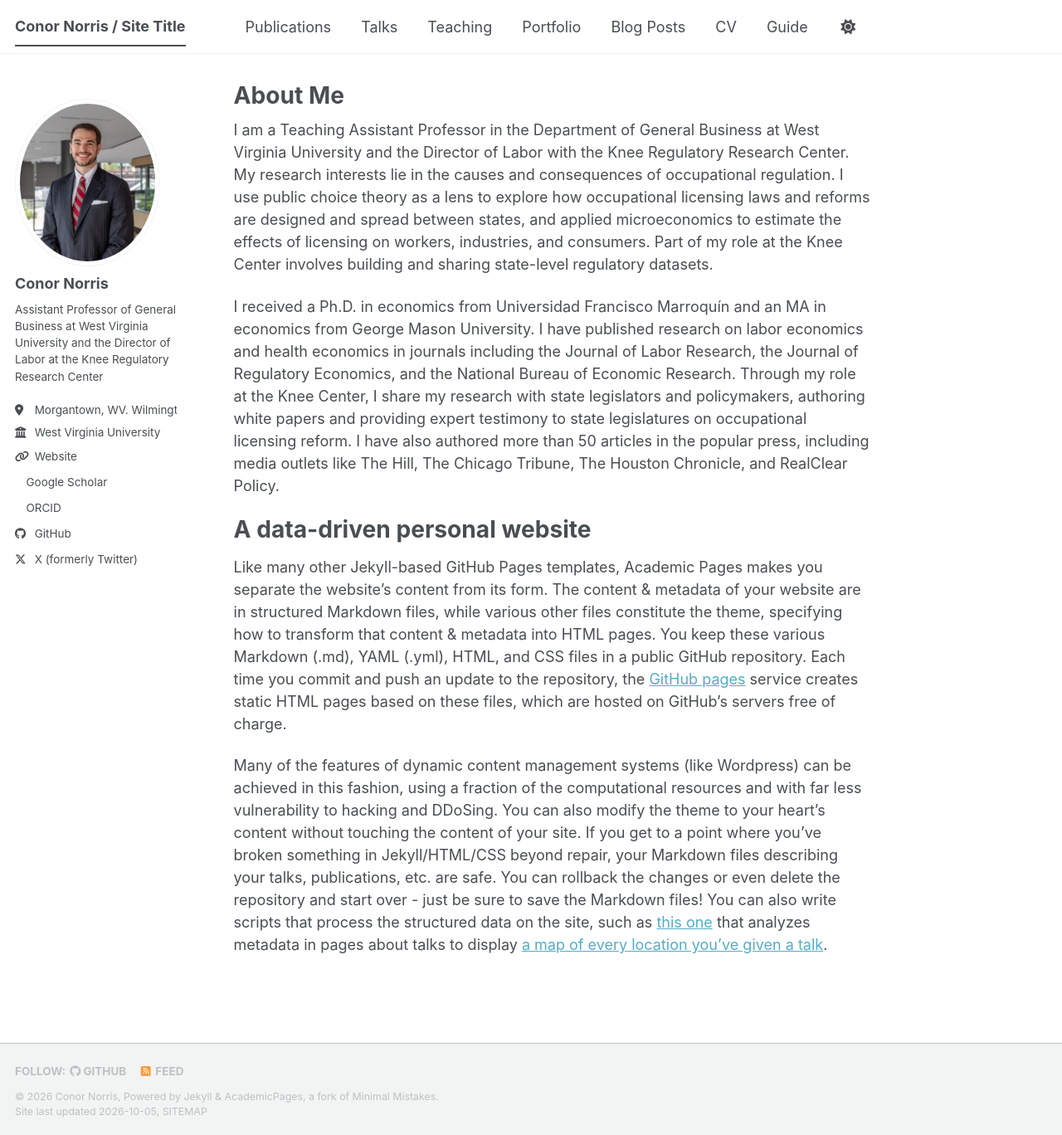
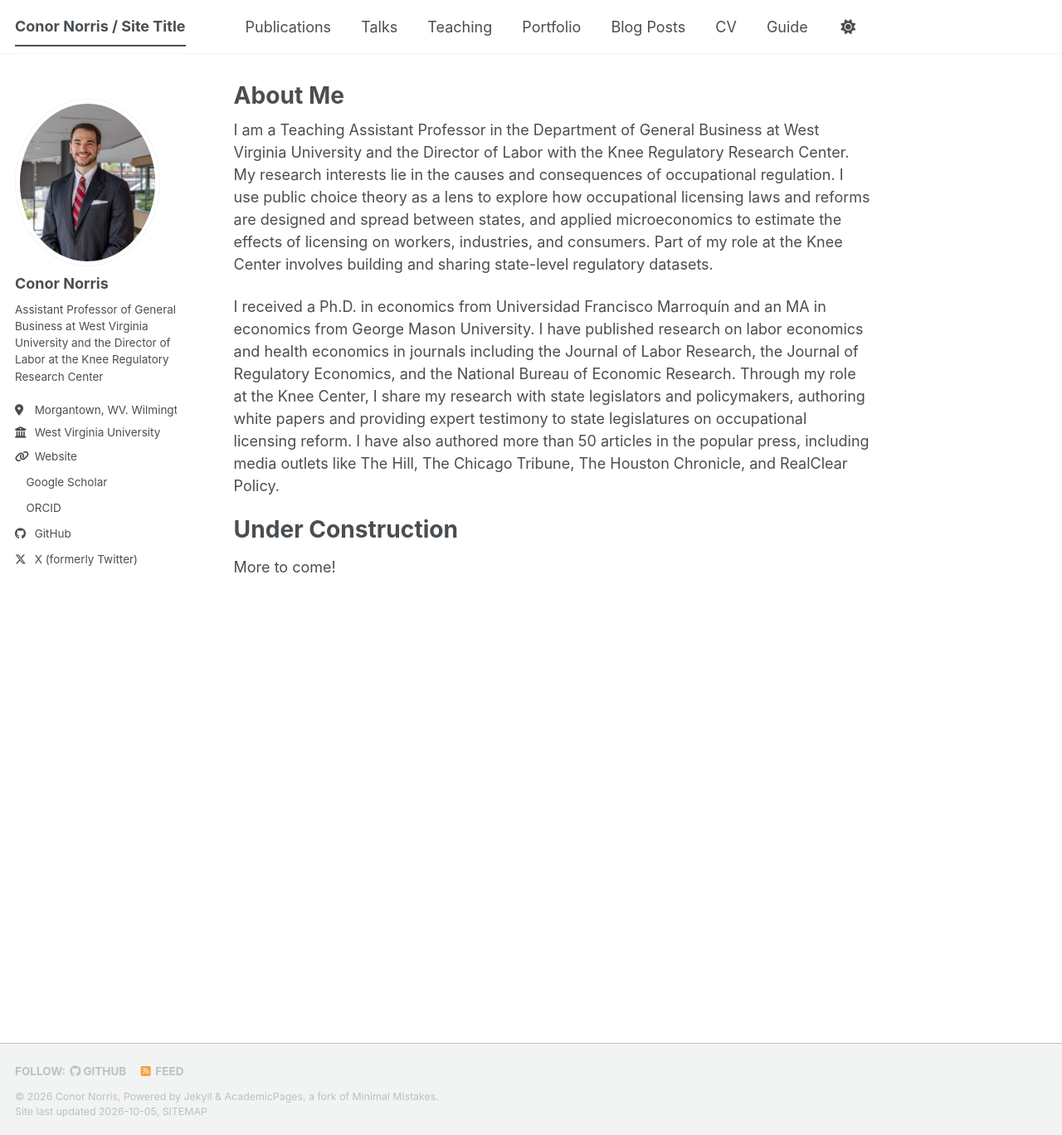
Before and after one commit to conornorris/conornorris.github.io, a Jekyll site: the page built from _pages/about.md, in a window 1280 px wide and 1368 px high. Shown: the whole window at 83% size. Built offline with Jekyll 4.4.1, drawn with Linux system fonts in a browser that asks for light colours; a style sheet for code colours, icons or effects is not loaded.

Commit message:
Revise about page content and status
Updated the content of the about page to reflect current status and removed outdated information.

```diff
--- a/_pages/about.md
+++ b/_pages/about.md
@@ -11,8 +11,6 @@ I am a Teaching Assistant Professor in the Department of General Business at Wes
 
 I received a Ph.D. in economics from Universidad Francisco Marroquín and an MA in economics from George Mason University. I have published research on labor economics and health economics in journals including the Journal of Labor Research, the Journal of Regulatory Economics, and the National Bureau of Economic Research. Through my role at the Knee Center, I share my research with state legislators and policymakers, authoring white papers and providing expert testimony to state legislatures on occupational licensing reform. I have also authored more than 50 articles in the popular press, including media outlets like The Hill, The Chicago Tribune, The Houston Chronicle, and RealClear Policy.
 
-A data-driven personal website
+Under Construction
 ======
-Like many other Jekyll-based GitHub Pages templates, Academic Pages makes you separate the website's content from its form. The content & metadata of your website are in structured Markdown files, while various other files constitute the theme, specifying how to transform that content & metadata into HTML pages. You keep these various Markdown (.md), YAML (.yml), HTML, and CSS files in a public GitHub repository. Each time you commit and push an update to the repository, the [GitHub pages](https://pages.github.com/) service creates static HTML pages based on these files, which are hosted on GitHub's servers free of charge.
-
-Many of the features of dynamic content management systems (like Wordpress) can be achieved in this fashion, using a fraction of the computational resources and with far less vulnerability to hacking and DDoSing. You can also modify the theme to your heart's content without touching the content of your site. If you get to a point where you've broken something in Jekyll/HTML/CSS beyond repair, your Markdown files describing your talks, publications, etc. are safe. You can rollback the changes or even delete the repository and start over - just be sure to save the Markdown files! You can also write scripts that process the structured data on the site, such as [this one](https://github.com/academicpages/academicpages.github.io/blob/master/talkmap.ipynb) that analyzes metadata in pages about talks to display [a map of every location you've given a talk](https://academicpages.github.io/talkmap.html).
+More to come!
```
